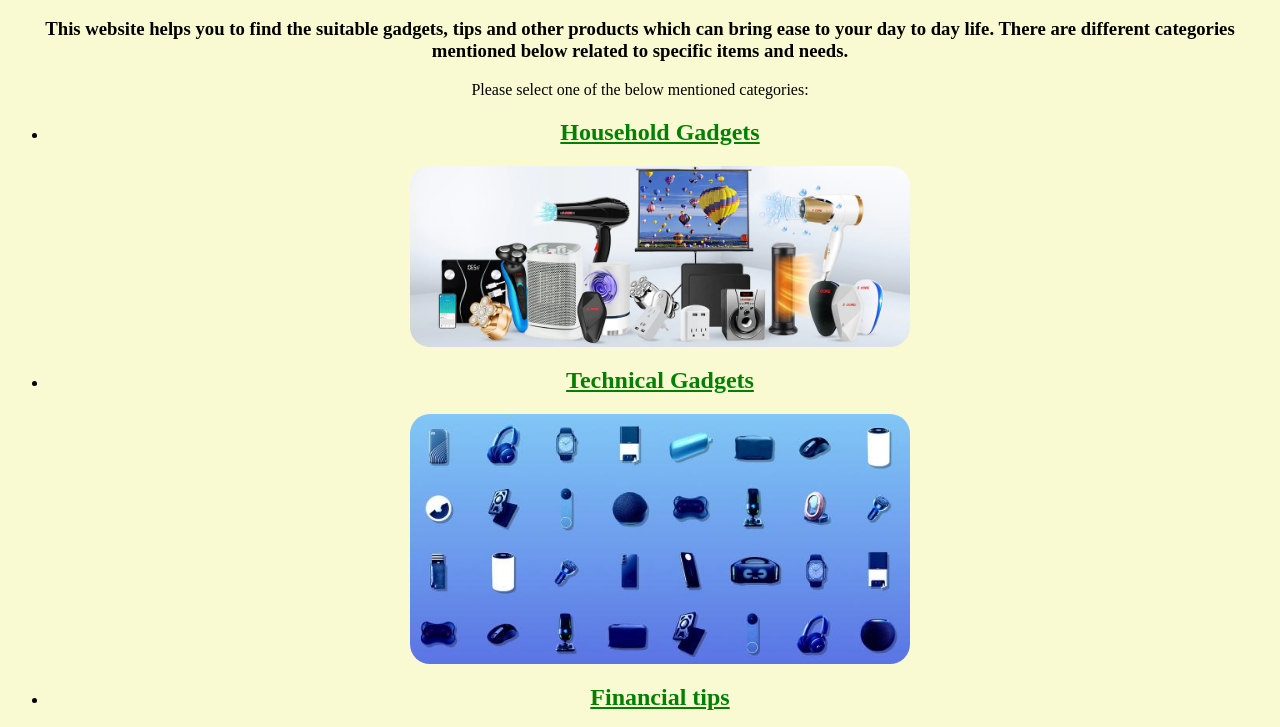
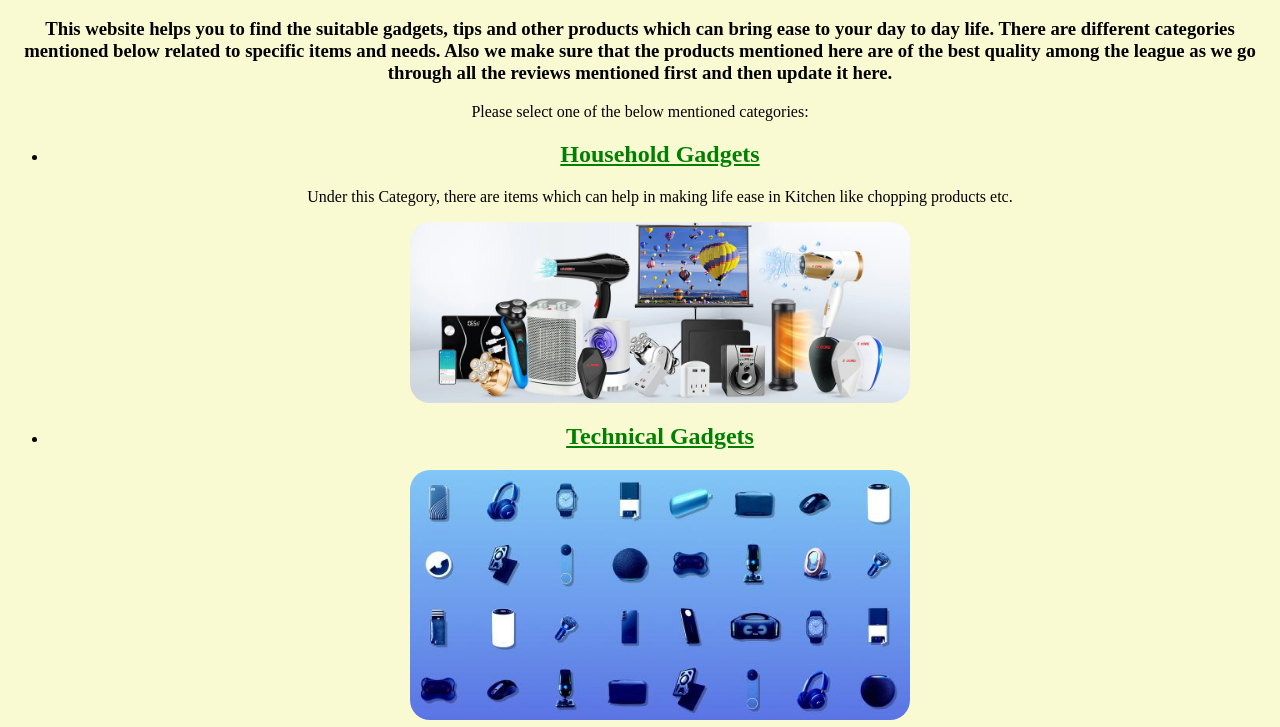
Before and after one commit to Ipad2020/MyProject, a plain HTML site: page index.html in a window 1280 px wide. Shown: the part 48-775 px from the top of the page. Drawn offline with Linux system fonts and the light colour scheme.

Commit message:
Add files via upload

```diff
--- a/index.html
+++ b/index.html
@@ -5,13 +5,15 @@
   </head>
   <body>
         <h1 id="centeralign">Welcome to Ease My Life!</h1>
-        <h3 id="centeralign">This website helps you to find the suitable gadgets, tips and other products which can bring ease to your day to day life. There are different categories mentioned below related to specific items and needs.</h3>
+        <h3 id="centeralign">This website helps you to find the suitable gadgets, tips and other products which can bring ease to your day to day life. There are different categories mentioned below related to specific items and needs.
+          Also we make sure that the products mentioned here are of the best quality among the league as we go through all the reviews mentioned first and then update it here.
+        </h3>
             <p id="centeralign">Please select one of the below mentioned categories:</p>
             <ul id="centeralign">
-                <li><a href="./Household.html" class="olitems"><h2>Household Gadgets</h2></a></li>
+                <li><a href="./Household.html" class="olitems"><h2>Household Gadgets</h2></a><p>Under this Category, there are items which can help in making life ease in Kitchen like chopping products etc.</p></li>
                 <img src="./Household Image.webp" alt="Household Image" class="img"/>
                 <li><a href="./Technical.html" class="olitems"><h2>Technical Gadgets</h2></a></li>
-                <img src="./Technical Image.jpeg" alt="Technical Image" class="img"/>
+                <img src="./Technical Image.jpeg" alt="Technical Image" class="img" />
                 <li><a href="./Financial.html" class="olitems"><h2>Financial tips</h2></a></li>
                 <img src="./financial-tips image.jpg" alt="Financial Image" class="img"/>
             </ul>
```
